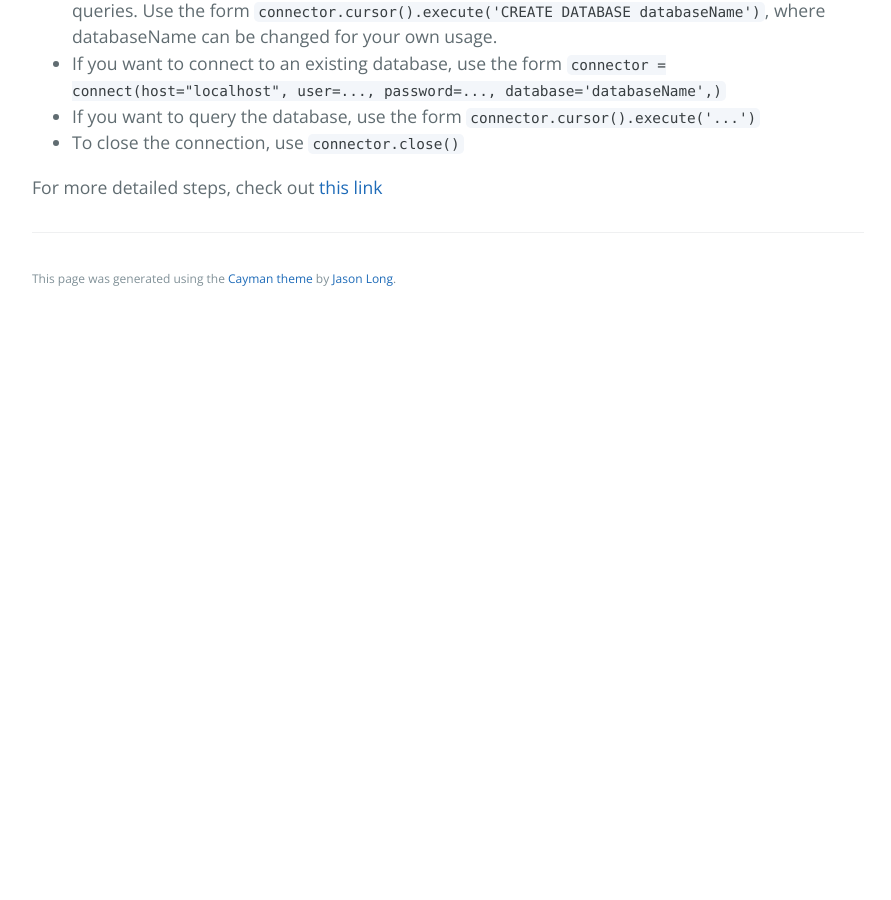
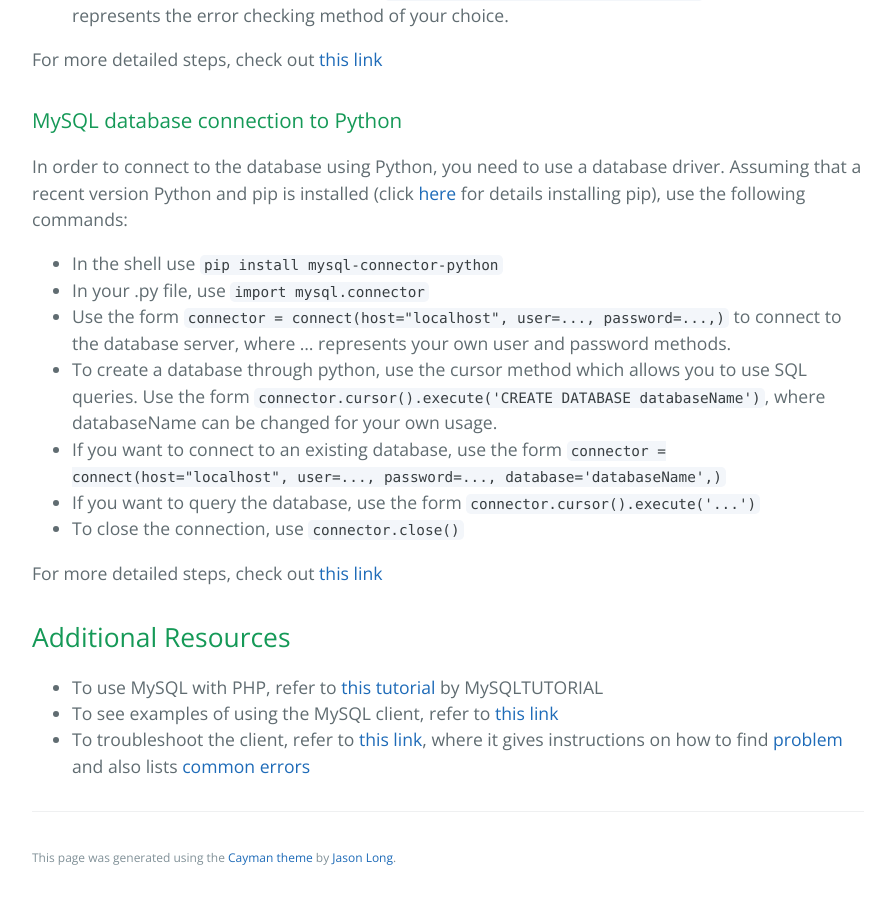
Before and after one commit to learning-software-engineering/learning-software-engineering.github.io, a Jekyll site: the page built from Topics/Tech_Stacks/Learning_MySQL.md, in a window 1280 px wide and 900 px high, scrolled down 2718 px. Shown: the whole window, without its empty margins (192-1083 px from the left). Built offline with Jekyll 4.4.1, drawn with Linux system fonts in a browser that asks for light colours; our own code applies the rules of GitHub Pages for plain Markdown files; before the commit the page ends 3039 px from its top, so only the background shows below that; some of the changed text lies outside the part shown.

Commit message:
Update Learning_MySQL.md
Added additional resources and a table of contents.

```diff
--- a/Topics/Tech_Stacks/Learning_MySQL.md
+++ b/Topics/Tech_Stacks/Learning_MySQL.md
@@ -1,4 +1,11 @@
 # Learning MySQL
+
+## Table of contents
+### [Introduction](#introduction-1)
+### [MySQL vs other DBMSs](#mysql-vs-other-dbmss-1)
+### [MySQL client installation and basic operations](#mysql-client-installation-and-basic-operations-1)
+### [MySQL integration](#mysql-integration-1)
+### [Additional Resources](#additional-resources-1)
 
 ## Introduction
 
@@ -65,3 +72,9 @@
 * To close the connection, use `connector.close()`
 
 For more detailed steps, check out [this link](https://realpython.com/python-mysql/)
+
+## Additional Resources
+
+* To use MySQL with PHP, refer to [this tutorial](https://www.mysqltutorial.org/php-mysql/) by MySQLTUTORIAL
+* To see examples of using the MySQL client, refer to [this link](https://dev.mysql.com/doc/mysql-tutorial-excerpt/8.0/en/examples.html)
+* To troubleshoot the client, refer to [this link](https://dev.mysql.com/doc/refman/8.0/en/problems.html), where it gives instructions on how to find [problem](https://dev.mysql.com/doc/refman/8.0/en/what-is-crashing.html) and also lists [common errors](https://dev.mysql.com/doc/refman/8.0/en/common-errors.html)
```
